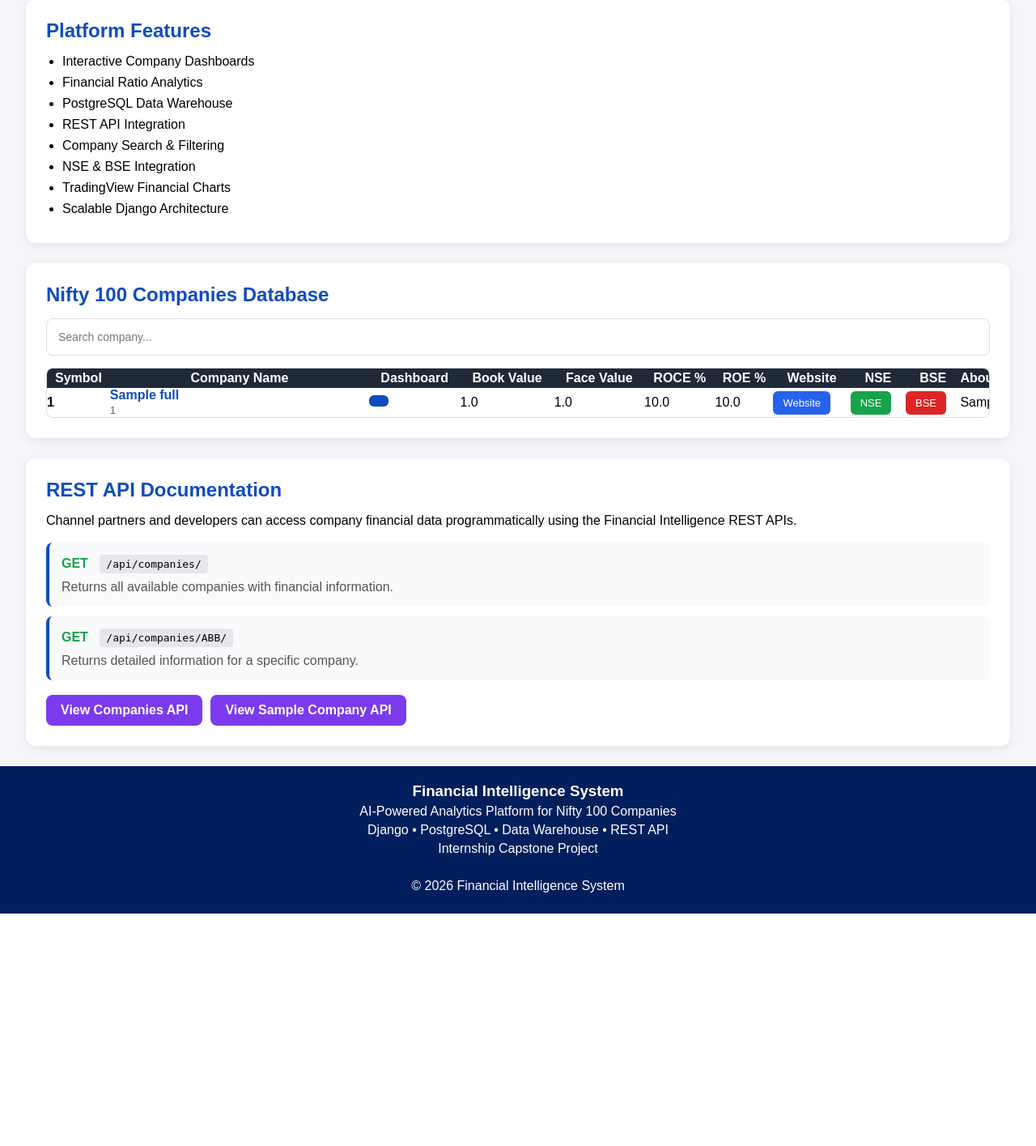
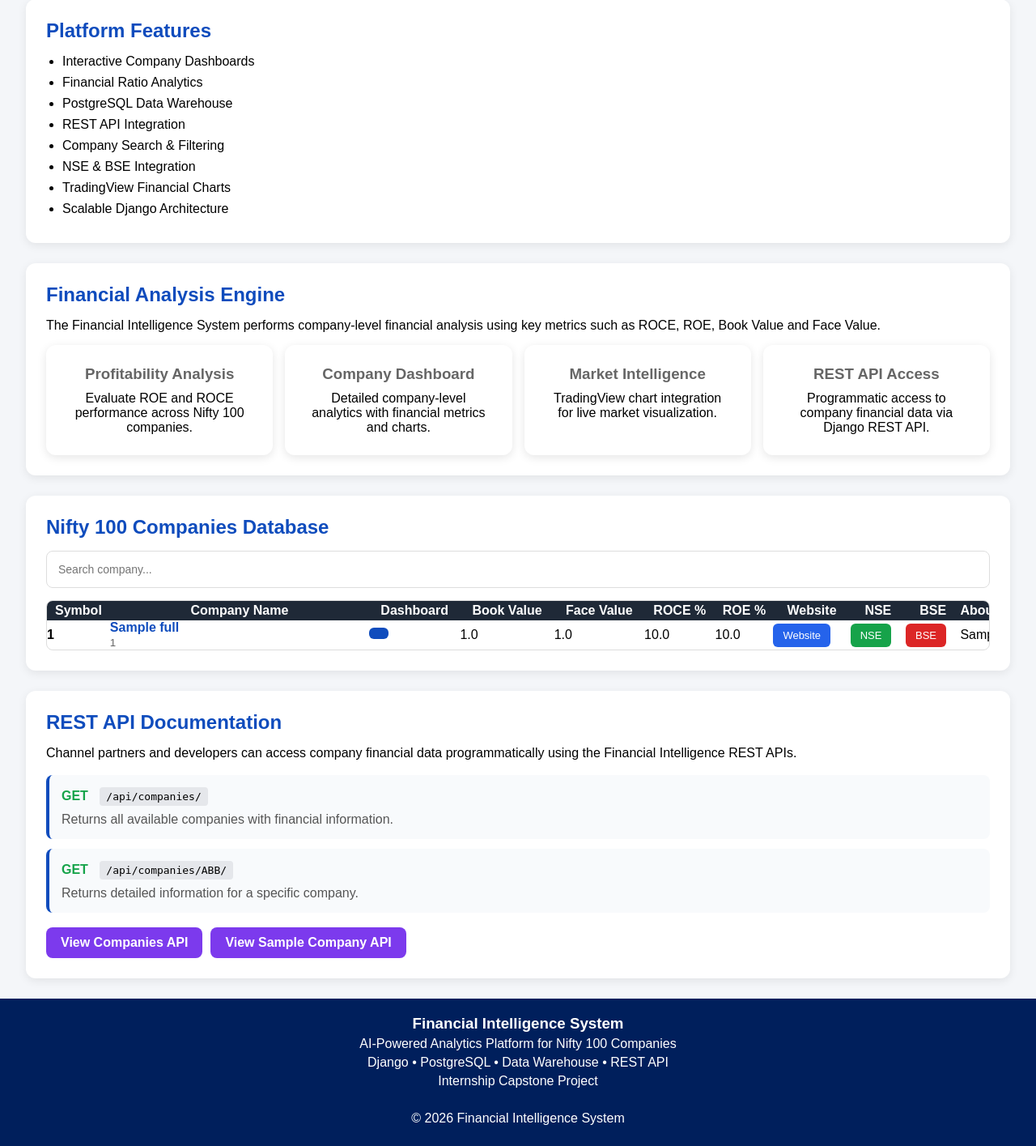
Before and after one commit to bojjasoumyasri991-coder/financial-intelligence, a Django app: page / in a window 1280 px wide. Shown: the part 701-2116 px from the top of the page at 81% size. Before the commit the page ends 1829 px from the top, so only its background shows below. Run offline with Django 5.2, Linux system fonts and the light colour scheme; tables that the repository leaves empty hold one stand-in row (values such as "Sample post").

Commit message:
Added financial analysis section, API documentation and dashboard improvements

```diff
--- a/templates/home.html
+++ b/templates/home.html
@@ -378,6 +378,52 @@ footer p{
     </ul>
 
 </div>
+<div class="section">
+
+    <h2>Financial Analysis Engine</h2>
+
+    <p style="margin-bottom:15px;">
+        The Financial Intelligence System performs company-level financial
+        analysis using key metrics such as ROCE, ROE, Book Value and Face Value.
+    </p>
+
+    <div style="
+        display:grid;
+        grid-template-columns:repeat(auto-fit,minmax(220px,1fr));
+        gap:15px;
+    ">
+
+        <div class="card metric-card">
+            <h3>Profitability Analysis</h3>
+            <p>
+                Evaluate ROE and ROCE performance across Nifty 100 companies.
+            </p>
+        </div>
+
+        <div class="card metric-card">
+            <h3>Company Dashboard</h3>
+            <p>
+                Detailed company-level analytics with financial metrics and charts.
+            </p>
+        </div>
+
+        <div class="card metric-card">
+            <h3>Market Intelligence</h3>
+            <p>
+                TradingView chart integration for live market visualization.
+            </p>
+        </div>
+
+        <div class="card metric-card">
+            <h3>REST API Access</h3>
+            <p>
+                Programmatic access to company financial data via Django REST API.
+            </p>
+        </div>
+
+    </div>
+
+</div>
 
     <div class="section">
 
```
